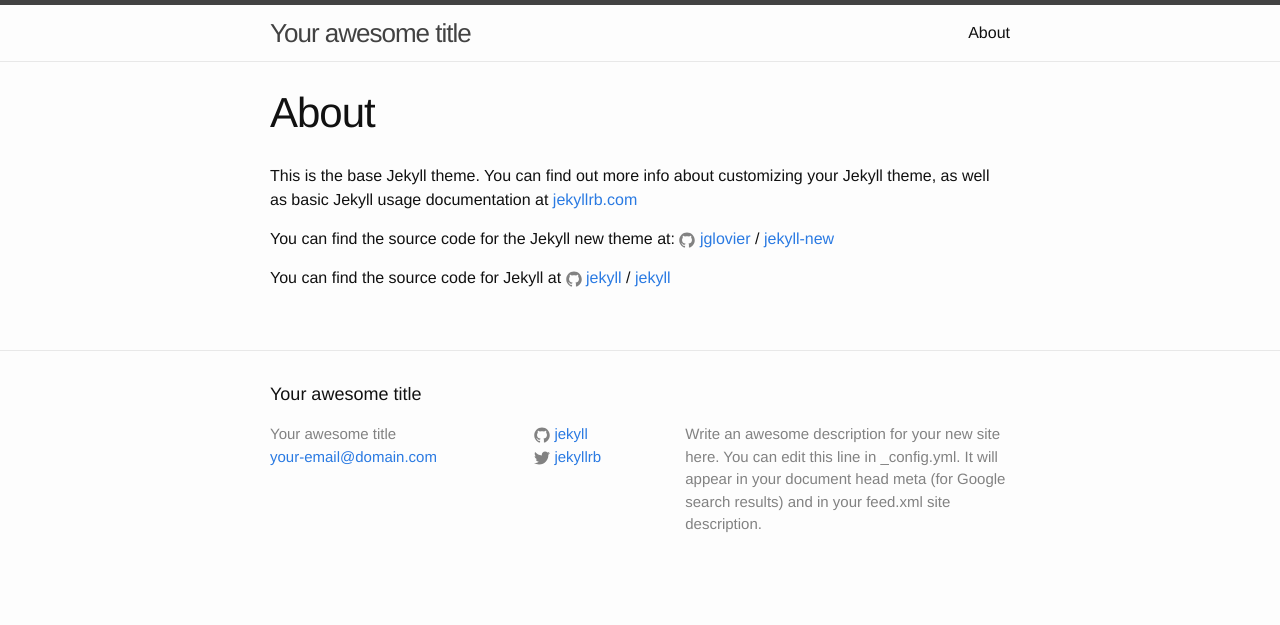
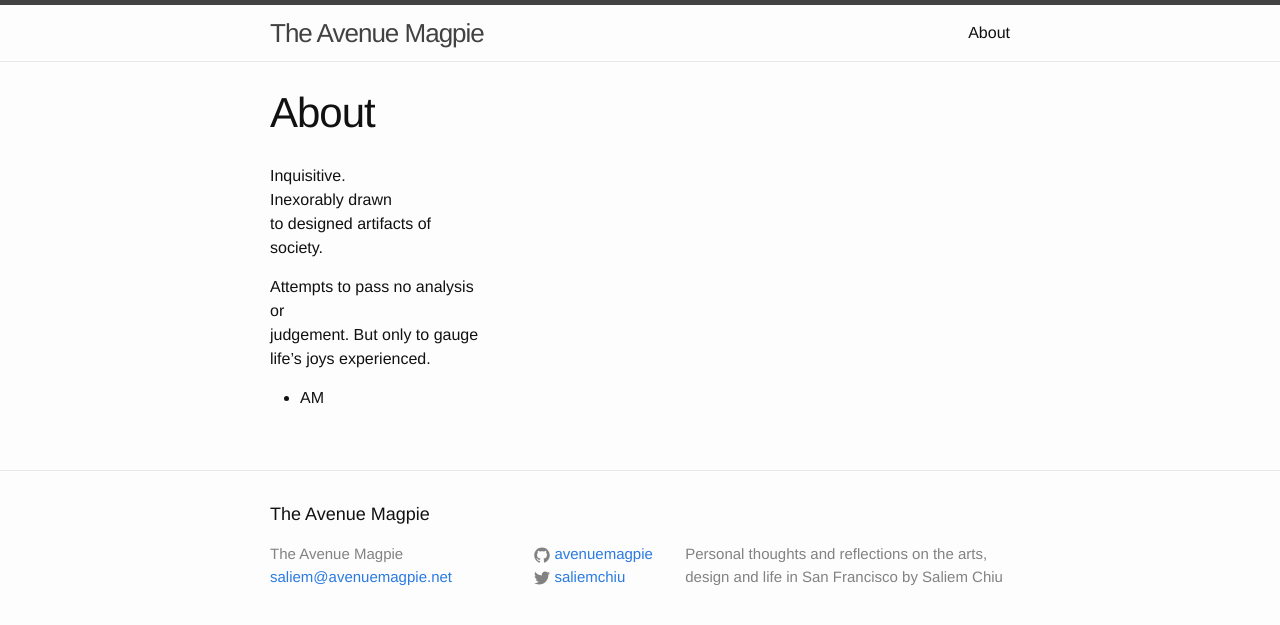
Before and after one commit to avenuemagpie/art-design, a Jekyll site: the page built from about.md, in a window 1280 px wide. Shown: the top 625 px of the page. Built offline with Jekyll 4.4.1, drawn with Linux system fonts in a browser that asks for light colours.

Commit message:
updated content

```diff
--- a/_config.yml
+++ b/_config.yml
@@ -6,16 +6,14 @@
 # 'jekyll serve'. If you change this file, please restart the server process.
 
 # Site settings
-title: Your awesome title
-email: your-email@domain.com
+title: The Avenue Magpie
+email: saliem@avenuemagpie.net
 description: > # this means to ignore newlines until "baseurl:"
-  Write an awesome description for your new site here. You can edit this
-  line in _config.yml. It will appear in your document head meta (for
-  Google search results) and in your feed.xml site description.
+  Personal thoughts and reflections on the arts, design and life in San Francisco by Saliem Chiu
 baseurl: "" # the subpath of your site, e.g. /blog
-url: "http://yourdomain.com" # the base hostname & protocol for your site
-twitter_username: jekyllrb
-github_username:  jekyll
+url: "http://avenuemagpie.net" # the base hostname & protocol for your site
+twitter_username: saliemchiu
+github_username:  avenuemagpie
 
 # Build settings
 markdown: kramdown
--- a/about.md
+++ b/about.md
@@ -4,12 +4,14 @@
 permalink: /about/
 ---
 
-This is the base Jekyll theme. You can find out more info about customizing your Jekyll theme, as well as basic Jekyll usage documentation at [jekyllrb.com](http://jekyllrb.com/)
+Inquisitive. \\
+Inexorably drawn \\
+to designed artifacts of \\
+society.
 
-You can find the source code for the Jekyll new theme at:
-{% include icon-github.html username="jglovier" %} /
-[jekyll-new](https://github.com/jglovier/jekyll-new)
+Attempts to pass no analysis \\
+or \\
+judgement. But only to gauge \\
+life’s joys experienced.
 
-You can find the source code for Jekyll at
-{% include icon-github.html username="jekyll" %} /
-[jekyll](https://github.com/jekyll/jekyll)
+- AM
```
Also changed, not shown: _posts/2016-08-21-wave-organ.markdown (added, +12 -0 lines), _posts/2016-08-24-welcome-to-jekyll.markdown (deleted, +0 -25 lines), favicon.ico (added).
